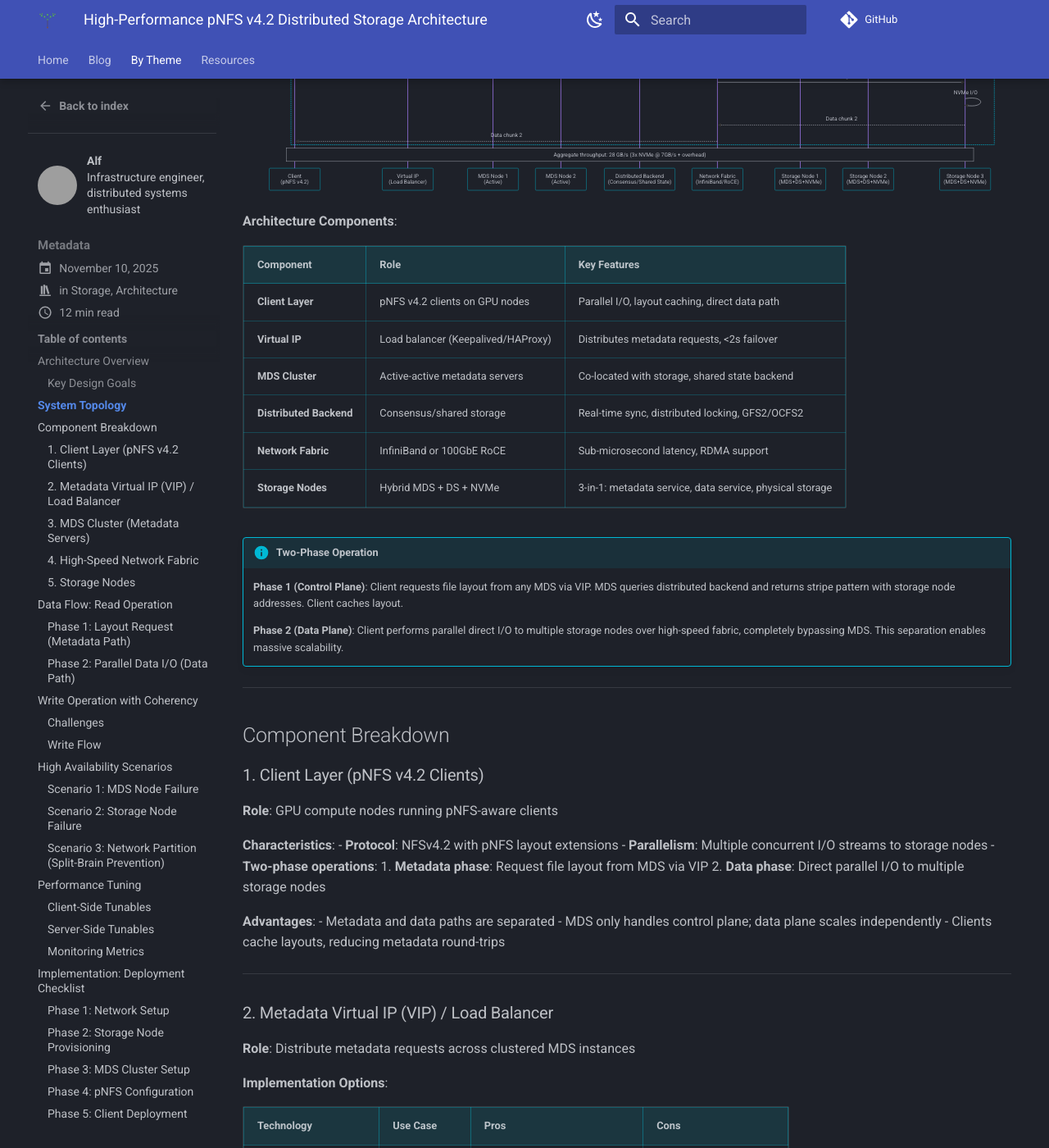
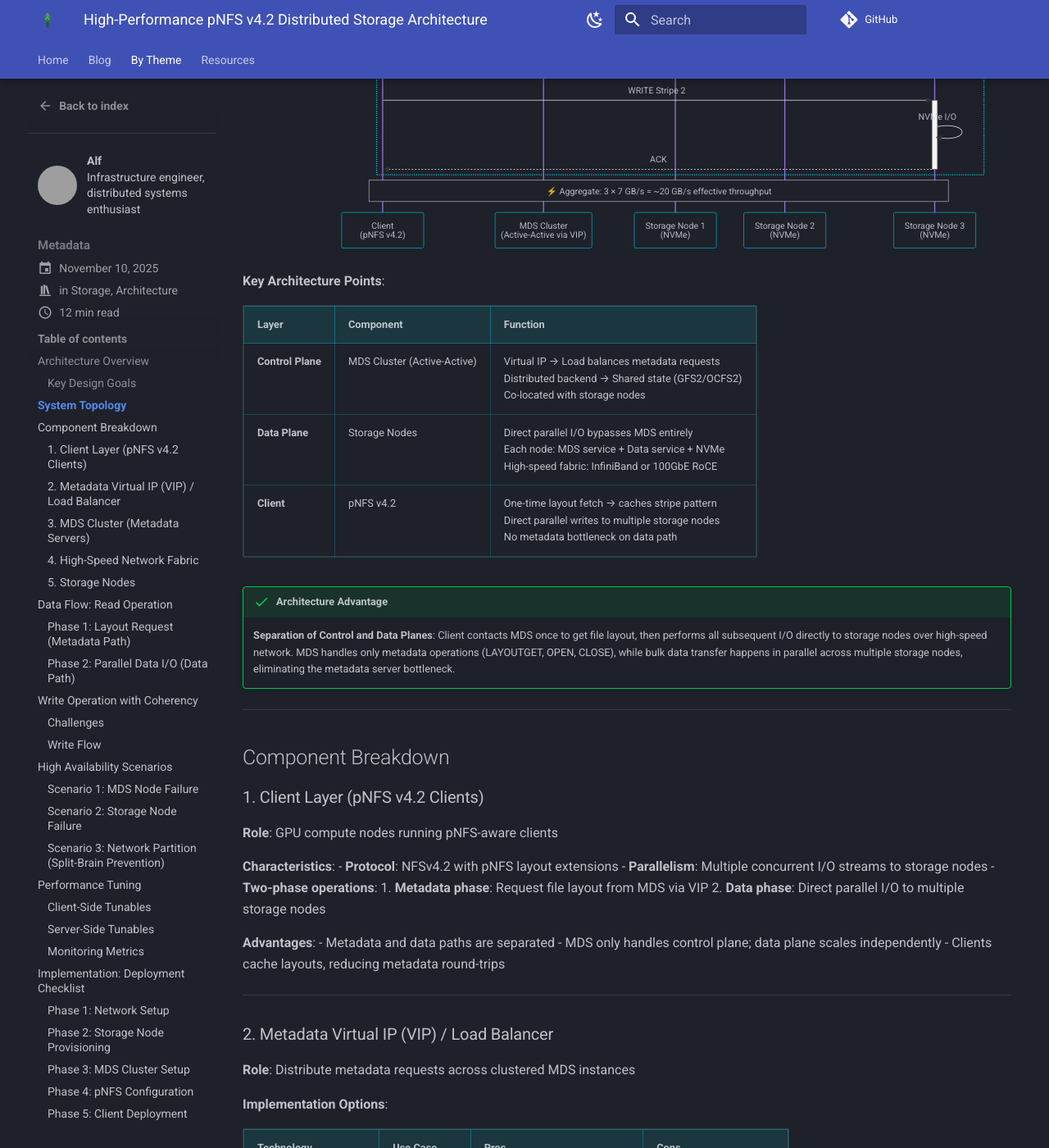
Before and after one commit to alfredojrc/digital-garden, an MkDocs documentation site: the page built from docs/blog/posts/pnfs-distributed-storage-architecture.md, in a window 1280 px wide and 1400 px high, scrolled down 1351 px. Shown: the whole window at 82% size. Built offline with MkDocs 1.6.1 and Material for MkDocs 9.7.7, drawn with Linux system fonts in a browser that asks for light colours; comment, search, counter and statistics services are not loaded; grey boxes are pictures that could not be loaded.

Commit message:
Major improvements: Simplified topology diagram + 6 professional green logos
System Topology Diagram - MUCH CLEARER:
- Reduced participants from 9 to 5 (Client, MDS Cluster, 3 Storage Nodes)
- Combined VIP+MDS into single 'MDS Cluster' participant
- Removed confusing 'Fabric' and 'Backend' participants
- Clear visual phase separators (━━━━━━━)
- Eliminated interrupting rect box for MDS sync
- Cleaner parallel I/O section
- Better explanatory notes and table
- Architecture advantage clearly highlighted
- NOW EASY TO UNDERSTAND AT A GLANCE!

6 New Professional Green Tree Logos (2025 Design Principles):
Following research on logo design best practices:
✓ Simplicity & minimalism
✓ Monochromatic green palette (5 shades)
✓ Maximum scalability (16px to billboard)
✓ Clean lines and shapes
✓ Negative space creativity
✓ Timeless, memorable design

Created logos:
1. tree-geometric-green.svg ⭐ ACTIVE - Clean triangular layers, professional
2. tree-abstract-green.svg - Y-branching with circular nodes
3. tree-circuit-green.svg - Tech/circuit board aesthetic
4. tree-minimal-green.svg - Ultra-simple teardrop
5. tree-negative-space-green.svg - Clever circular negative space
6. tree-flat-green.svg - Modern overlapping circles, 2025 trendy

All use green shades: #1b5e20 #2e7d32 #4caf50 #66bb6a #81c784

Config updated to use tree-geometric-green.svg for logo and favicon.

````diff
--- a/docs/blog/posts/pnfs-distributed-storage-architecture.md
+++ b/docs/blog/posts/pnfs-distributed-storage-architecture.md
@@ -46,73 +46,48 @@ This architecture implements a production-grade parallel NFS (pNFS) v4.2 deploym
 ```mermaid
 sequenceDiagram
     participant Client as Client<br/>(pNFS v4.2)
-    participant VIP as Virtual IP<br/>(Load Balancer)
-    participant MDS1 as MDS Node 1<br/>(Active)
-    participant MDS2 as MDS Node 2<br/>(Active)
-    participant Backend as Distributed Backend<br/>(Consensus/Shared State)
-    participant Fabric as Network Fabric<br/>(InfiniBand/RoCE)
-    participant DS1 as Storage Node 1<br/>(MDS+DS+NVMe)
-    participant DS2 as Storage Node 2<br/>(MDS+DS+NVMe)
-    participant DS3 as Storage Node 3<br/>(MDS+DS+NVMe)
+    participant MDS as MDS Cluster<br/>(Active-Active via VIP)
+    participant S1 as Storage Node 1<br/>(NVMe)
+    participant S2 as Storage Node 2<br/>(NVMe)
+    participant S3 as Storage Node 3<br/>(NVMe)
 
-    Note over Client,DS3: Phase 1: Metadata Path (Control Plane)
+    Note over Client,S3: ━━━━━━━ PHASE 1: METADATA PATH ━━━━━━━
+    Note over MDS: Virtual IP load balances to any MDS<br/>All MDS nodes share distributed state
 
-    Client->>VIP: LAYOUTGET request
-    VIP->>MDS1: Forward to available MDS
-    MDS1->>Backend: Query file layout
-    Backend-->>MDS1: Return layout map
-    MDS1-->>VIP: LAYOUT response
-    VIP-->>Client: Layout (stripe pattern, DS addresses)
-    Note over Client: Client caches layout<br/>(stripe unit: 1MB, count: 3)
+    Client->>+MDS: LAYOUTGET(file_handle)
+    Note right of MDS: MDS queries distributed<br/>backend for file layout
+    MDS-->>-Client: LAYOUT(stripe_pattern, DS_list)
+    Note left of Client: ✓ Client caches layout<br/>Stripe unit: 1MB<br/>Stripe count: 3 nodes
 
-    rect rgb(240, 240, 255)
-        Note over MDS1,MDS2: MDS Cluster (Active-Active)
-        MDS1->>Backend: Heartbeat & state sync
-        MDS2->>Backend: Heartbeat & state sync
-        Backend-->>MDS1: Cluster state
-        Backend-->>MDS2: Cluster state
+    Note over Client,S3: ━━━━━━━ PHASE 2: DATA PATH (MDS BYPASSED) ━━━━━━━
+
+    par Parallel Direct I/O over InfiniBand/RoCE
+        Client->>+S1: WRITE Stripe 0
+        S1->>S1: NVMe I/O
+        S1-->>-Client: ACK
+    and
+        Client->>+S2: WRITE Stripe 1
+        S2->>S2: NVMe I/O
+        S2-->>-Client: ACK
+    and
+        Client->>+S3: WRITE Stripe 2
+        S3->>S3: NVMe I/O
+        S3-->>-Client: ACK
     end
 
-    Note over Client,DS3: Phase 2: Data Path (Direct Parallel I/O)
-
-    par Parallel data transfer (bypasses MDS)
-        Client->>Fabric: Stripe 0 (READ/WRITE)
-        Fabric->>DS1: Route to Storage Node 1
-        DS1->>DS1: NVMe I/O
-        DS1-->>Fabric: Data chunk 0
-        Fabric-->>Client: Data chunk 0
-    and
-        Client->>Fabric: Stripe 1 (READ/WRITE)
-        Fabric->>DS2: Route to Storage Node 2
-        DS2->>DS2: NVMe I/O
-        DS2-->>Fabric: Data chunk 1
-        Fabric-->>Client: Data chunk 1
-    and
-        Client->>Fabric: Stripe 2 (READ/WRITE)
-        Fabric->>DS3: Route to Storage Node 3
-        DS3->>DS3: NVMe I/O
-        DS3-->>Fabric: Data chunk 2
-        Fabric-->>Client: Data chunk 2
-    end
-
-    Note over Client,DS3: Aggregate throughput: 28 GB/s (3x NVMe @ 7GB/s + overhead)
+    Note over Client,S3: ⚡ Aggregate: 3 × 7 GB/s = ~20 GB/s effective throughput
 ```
 
-**Architecture Components**:
+**Key Architecture Points**:
 
-| Component | Role | Key Features |
-|-----------|------|--------------|
-| **Client Layer** | pNFS v4.2 clients on GPU nodes | Parallel I/O, layout caching, direct data path |
-| **Virtual IP** | Load balancer (Keepalived/HAProxy) | Distributes metadata requests, <2s failover |
-| **MDS Cluster** | Active-active metadata servers | Co-located with storage, shared state backend |
-| **Distributed Backend** | Consensus/shared storage | Real-time sync, distributed locking, GFS2/OCFS2 |
-| **Network Fabric** | InfiniBand or 100GbE RoCE | Sub-microsecond latency, RDMA support |
-| **Storage Nodes** | Hybrid MDS + DS + NVMe | 3-in-1: metadata service, data service, physical storage |
+| Layer | Component | Function |
+|-------|-----------|----------|
+| **Control Plane** | MDS Cluster (Active-Active) | Virtual IP → Load balances metadata requests<br/>Distributed backend → Shared state (GFS2/OCFS2)<br/>Co-located with storage nodes |
+| **Data Plane** | Storage Nodes | Direct parallel I/O bypasses MDS entirely<br/>Each node: MDS service + Data service + NVMe<br/>High-speed fabric: InfiniBand or 100GbE RoCE |
+| **Client** | pNFS v4.2 | One-time layout fetch → caches stripe pattern<br/>Direct parallel writes to multiple storage nodes<br/>No metadata bottleneck on data path |
 
-!!! info "Two-Phase Operation"
-    **Phase 1 (Control Plane)**: Client requests file layout from any MDS via VIP. MDS queries distributed backend and returns stripe pattern with storage node addresses. Client caches layout.
-
-    **Phase 2 (Data Plane)**: Client performs parallel direct I/O to multiple storage nodes over high-speed fabric, completely bypassing MDS. This separation enables massive scalability.
+!!! success "Architecture Advantage"
+    **Separation of Control and Data Planes**: Client contacts MDS once to get file layout, then performs all subsequent I/O directly to storage nodes over high-speed network. MDS handles only metadata operations (LAYOUTGET, OPEN, CLOSE), while bulk data transfer happens in parallel across multiple storage nodes, eliminating the metadata server bottleneck.
 
 ---
 
--- a/mkdocs.yml
+++ b/mkdocs.yml
@@ -11,8 +11,8 @@ edit_uri: edit/main/docs/
 # Theme Configuration (Material for MkDocs)
 theme:
   name: material
-  logo: assets/logos/tree-network.svg
-  favicon: assets/logos/tree-network.svg
+  logo: assets/logos/tree-geometric-green.svg
+  favicon: assets/logos/tree-geometric-green.svg
 
   # Palette (Dark Mode by Default)
   palette:
````
Also changed, not shown: docs/assets/logos/tree-abstract-green.svg (added), docs/assets/logos/tree-circuit-green.svg (added), docs/assets/logos/tree-flat-green.svg (added), docs/assets/logos/tree-geometric-green.svg (added), docs/assets/logos/tree-minimal-green.svg (added), docs/assets/logos/tree-negative-space-green.svg (added).
